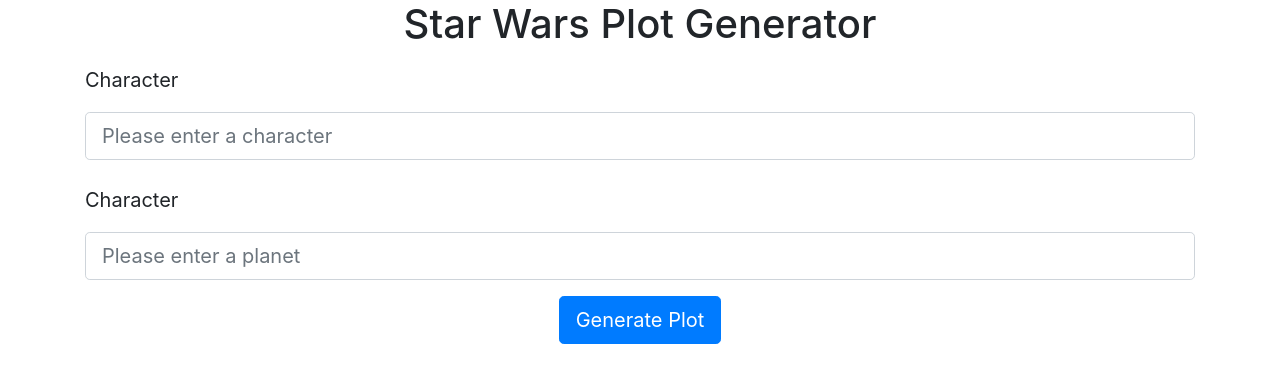
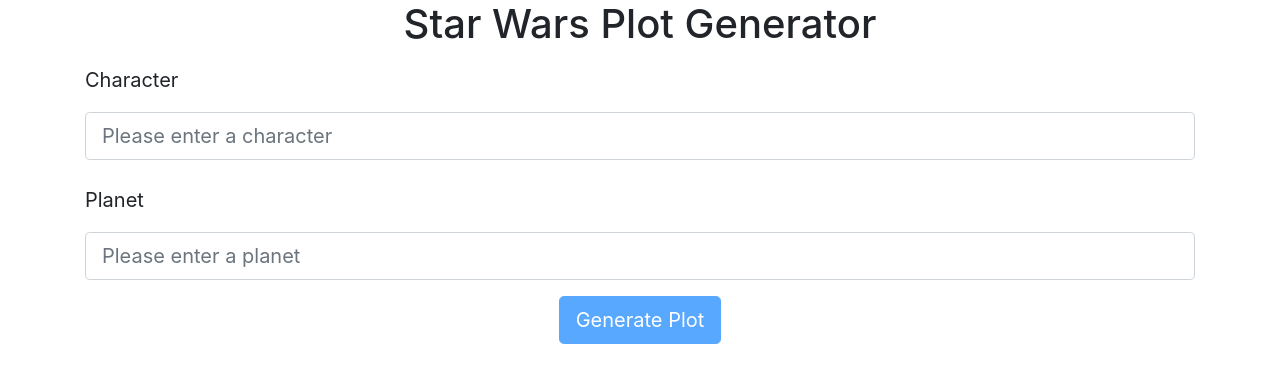
Before and after one commit to pavolvarga/starwars-plot-generator, a React (Create React App) app: page / in a window 1280 px wide. Shown: the top 382 px of the page. Built offline with nearby package versions, Linux system fonts and the light colour scheme; the HTML template or start-up script is replaced by a standard one.

Commit message:
Disable button if inputs are empty

```diff
--- a/src/pages/HomePage.js
+++ b/src/pages/HomePage.js
@@ -4,6 +4,37 @@
 import { withRouter } from 'react-router-dom';
 
 class InputForm extends Component {
+
+    constructor(props) {
+
+        super(props);
+
+        this.state = {
+           selected: {
+               person: undefined,
+               planet: undefined
+           }
+        };
+
+        this.handleOnPersonInputChange = this.handleOnPersonInputChange.bind(this);
+        this.handleOnPlanetInputChange = this.handleOnPlanetInputChange.bind(this);
+    }
+
+    handleOnPersonInputChange(person) {
+        this.setState((state) => ({
+            selected: {...state.selected, person}
+        }));
+    }
+
+    handleOnPlanetInputChange(planet) {
+        this.setState((state) => ({
+            selected: {...state.selected, planet}
+        }));
+    }
+
+    isGenerateBntDisabled() {
+        return !(!!this.state.selected.person && !!this.state.selected.planet);
+    }
 
     render() {
         return (
@@ -16,18 +47,34 @@
                         <Col>
                             <FormGroup size="lg" row>
                                 <Label for="input-person" size="lg">Character</Label>
-                                <Input id="input-person" name="input-person" placeholder="Please enter a character" size="lg"/>
+                                <Input
+                                    id="input-person"
+                                    name="input-person"
+                                    placeholder="Please enter a character"
+                                    size="lg"
+                                    onChange={e => this.handleOnPersonInputChange(e.target.value)} />
                             </FormGroup>
                         </Col>
                         <Col>
                             <FormGroup size="lg" row>
-                                <Label for="input-planet" size="lg">Character</Label>
-                                <Input id="input-planet" name="input-planet" placeholder="Please enter a planet" size="lg"/>
+                                <Label for="input-planet" size="lg">Planet</Label>
+                                <Input
+                                    id="input-planet"
+                                    name="input-planet"
+                                    placeholder="Please enter a planet"
+                                    size="lg"
+                                    onChange={e => this.handleOnPlanetInputChange(e.target.value)} />
                             </FormGroup>
                         </Col>
                         <Col>
                             <div className="text-center">
-                                <Button color="primary" size="lg" onClick={e => this.props.history.push('/plot')}>Generate Plot</Button>
+                                <Button
+                                    color="primary"
+                                    size="lg"
+                                    onClick={e => this.props.history.push('/plot')}
+                                    disabled={this.isGenerateBntDisabled()}>
+                                    Generate Plot
+                                </Button>
                             </div>
                         </Col>
                     </Form>
```
